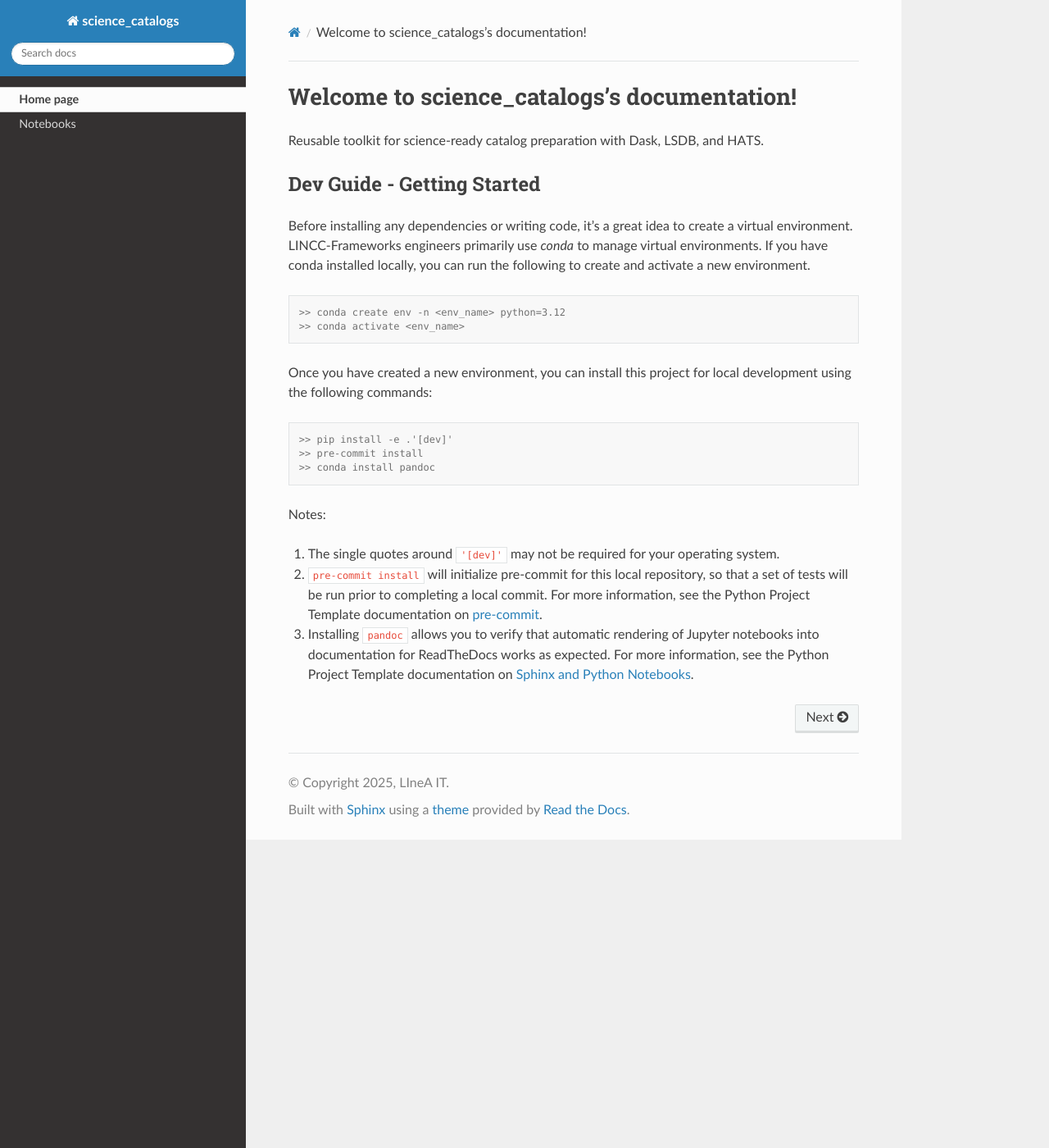
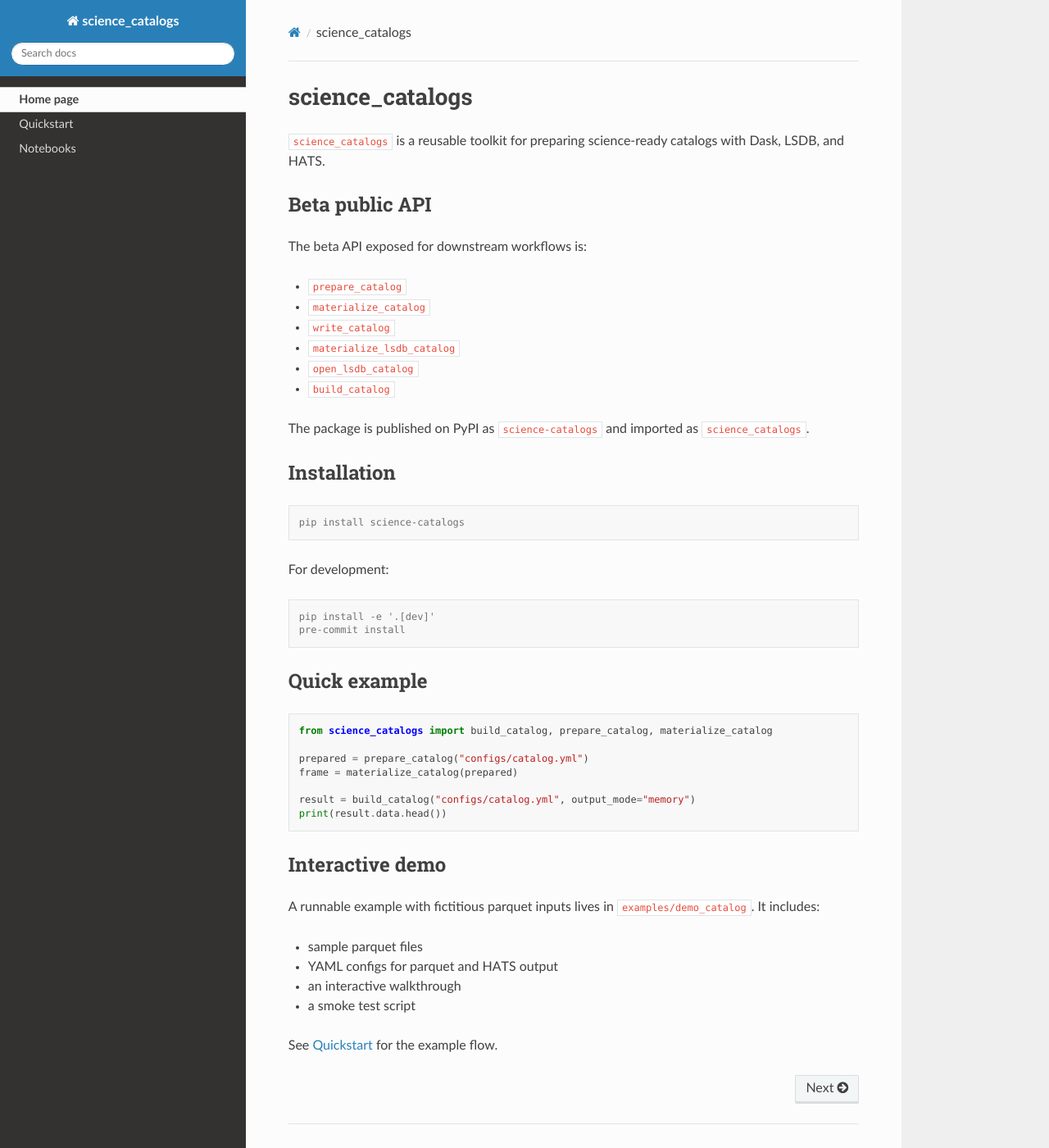
Before and after one commit to linea-it/science_catalogs, a Sphinx documentation site: the page built from docs/index.rst, in a window 1280 px wide and 1400 px high. Shown: the whole window at 82% size. Built offline with Sphinx 7.4.7 and the Read the Docs theme 3.1.0, drawn with Linux system fonts in a browser that asks for light colours; pages that are not in the unit, such as notebooks, are missing from menus.

Commit message:
Add beta documentation and demo example

```diff
--- a/docs/index.rst
+++ b/docs/index.rst
@@ -1,53 +1,68 @@
-
-.. science_catalogs documentation main file.
-   You can adapt this file completely to your liking, but it should at least
-   contain the root `toctree` directive.
-
-Welcome to science_catalogs's documentation!
+science_catalogs
 ========================================================================================
 
-Reusable toolkit for science-ready catalog preparation with Dask, LSDB, and HATS.
+``science_catalogs`` is a reusable toolkit for preparing science-ready catalogs
+with Dask, LSDB, and HATS.
 
-Dev Guide - Getting Started
----------------------------
+Beta public API
+----------------------------------------------------------------------------------------
 
-Before installing any dependencies or writing code, it's a great idea to create a
-virtual environment. LINCC-Frameworks engineers primarily use `conda` to manage virtual
-environments. If you have conda installed locally, you can run the following to
-create and activate a new environment.
+The beta API exposed for downstream workflows is:
+
+- ``prepare_catalog``
+- ``materialize_catalog``
+- ``write_catalog``
+- ``materialize_lsdb_catalog``
+- ``open_lsdb_catalog``
+- ``build_catalog``
+
+The package is published on PyPI as ``science-catalogs`` and imported as
+``science_catalogs``.
+
+Installation
+----------------------------------------------------------------------------------------
 
 .. code-block:: console
 
-   >> conda create env -n <env_name> python=3.12
-   >> conda activate <env_name>
+   pip install science-catalogs
 
-
-Once you have created a new environment, you can install this project for local
-development using the following commands:
+For development:
 
 .. code-block:: console
 
-   >> pip install -e .'[dev]'
-   >> pre-commit install
-   >> conda install pandoc
+   pip install -e '.[dev]'
+   pre-commit install
 
+Quick example
+----------------------------------------------------------------------------------------
 
-Notes:
+.. code-block:: python
 
-1) The single quotes around ``'[dev]'`` may not be required for your operating system.
-2) ``pre-commit install`` will initialize pre-commit for this local repository, so
-   that a set of tests will be run prior to completing a local commit. For more
-   information, see the Python Project Template documentation on
-   `pre-commit <https://lincc-ppt.readthedocs.io/en/latest/practices/precommit.html>`_.
-3) Installing ``pandoc`` allows you to verify that automatic rendering of Jupyter notebooks
-   into documentation for ReadTheDocs works as expected. For more information, see
-   the Python Project Template documentation on
-   `Sphinx and Python Notebooks <https://lincc-ppt.readthedocs.io/en/latest/practices/sphinx.html#python-notebooks>`_.
+   from science_catalogs import build_catalog, prepare_catalog, materialize_catalog
 
+   prepared = prepare_catalog("configs/catalog.yml")
+   frame = materialize_catalog(prepared)
+
+   result = build_catalog("configs/catalog.yml", output_mode="memory")
+   print(result.data.head())
+
+Interactive demo
+----------------------------------------------------------------------------------------
+
+A runnable example with fictitious parquet inputs lives in
+``examples/demo_catalog``. It includes:
+
+- sample parquet files
+- YAML configs for parquet and HATS output
+- an interactive walkthrough
+- a smoke test script
+
+See :doc:`quickstart` for the example flow.
 
 .. toctree::
    :hidden:
 
    Home page <self>
+   Quickstart <quickstart>
    API Reference <autoapi/index>
    Notebooks <notebooks>
```
Also changed, not shown: README.md (+36 -6 lines), docs/quickstart.rst (added, +46 -0 lines), examples/demo_catalog/README.md (added), 6 other files.
